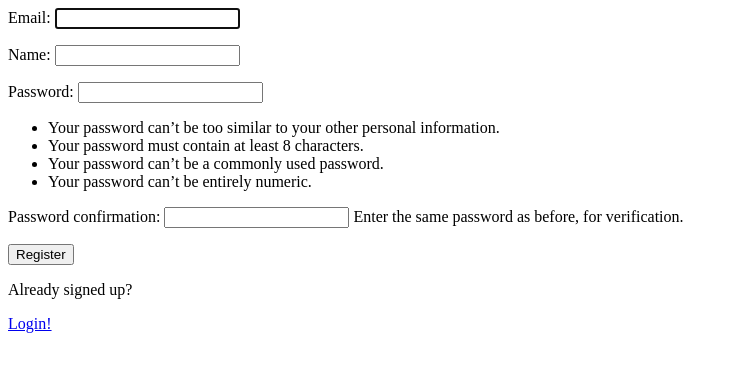
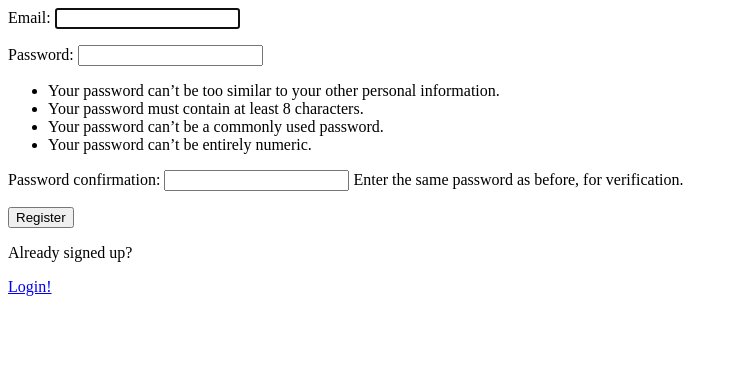
Before and after one commit to OmidAfzali02/NutriMate, a Django app: page /register/ in a window 1280 px wide. Shown: the top 372 px of the page, without its empty margins (0-738 px from the left). Run offline with Django 4.2, Linux system fonts and the light colour scheme.

Commit message:
registration form changed
name deleted from the form

```diff
--- a/base/forms.py
+++ b/base/forms.py
@@ -7,4 +7,4 @@ class RegistrationForm(UserCreationForm):
     email = forms.EmailField(required=False, widget=forms.EmailInput(attrs={'class': 'form-control'}))
     class Meta:
         model = User
-        fields = ('email', 'name', 'password1', 'password2', )
+        fields = ('email', 'password1', 'password2', )
--- a/base/urls.py
+++ b/base/urls.py
@@ -6,7 +6,6 @@ from django.conf.urls.static import static
 app_name = 'base'
 
 urlpatterns = [
-    path('', home, name='home'),
     path('login/', login_page, name='login'),
     path('register/', userRegister, name='register'),
     path('logout/', userLogout, name='logout'),
--- a/base/views.py
+++ b/base/views.py
@@ -8,12 +8,6 @@ from .forms import RegistrationForm
 from .models import User, Meal
 
 from datetime import datetime
-
-# Create your views here.
-
-def home(request):
-    context = {}
-    return render(request, 'home.html', context)
 
 
 def login_page(request):
--- a/templates/calculate.html
+++ b/templates/calculate.html
@@ -1,4 +1,4 @@
-{% include 'navbar.html' %}
+
 
 <!DOCTYPE html>
 <html lang="en">
@@ -19,6 +19,9 @@
     </script>
 </head>
 <body>
+    <div class="navbar">
+        {% include 'navbar.html' %}
+    </div>
     <div>
         <h1>Food Calorie Calculator</h1>
     </div>
```
